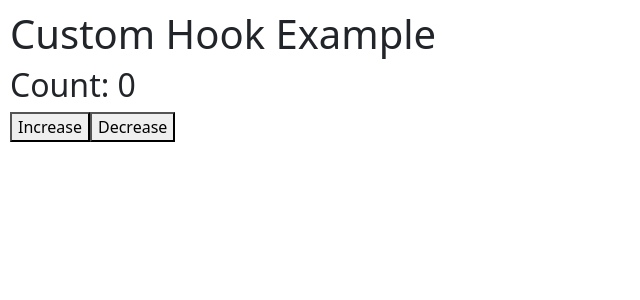
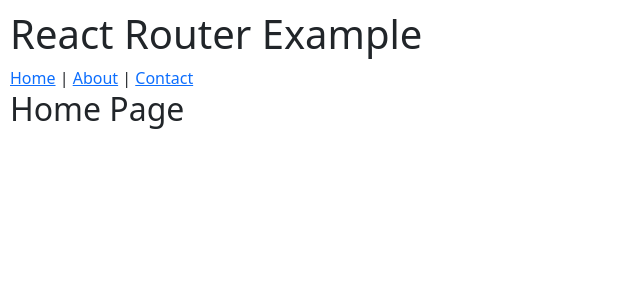
Before and after one commit to aimanaziz2000066/React-Practices, a React (Vite) app: page / in a window 1280 px wide. Shown: the top 300 px of the page, without its empty margins (0-640 px from the left). Built offline with nearby package versions, Linux system fonts and the light colour scheme.

Commit message:
Add React Router example

```diff
--- a/package.json
+++ b/package.json
@@ -14,6 +14,7 @@
     "react": "^19.2.8",
     "react-bootstrap": "^2.10.10",
     "react-dom": "^19.2.8",
+    "react-router-dom": "^7.18.2",
     "styled-components": "^6.5.1"
   },
   "devDependencies": {
--- a/src/App.jsx
+++ b/src/App.jsx
@@ -482,16 +482,46 @@
 // export default App;
 
 // Make Custom Hooks in React:-
-import useCounter from "./useCounter";
+// import useCounter from "./useCounter";
+// function App() {
+//   const { count, increase, decrease } = useCounter();
+//   return (
+//     <>
+//       <h1>Custom Hook Example</h1>
+//       <h2>Count: {count}</h2>
+//       <button onClick={increase}>Increase</button>
+//       <button onClick={decrease}>Decrease</button>
+//     </>
+//   );
+// }
+// export default App;
+
+//Basic Example of React Router:-
+import { BrowserRouter, Routes, Route, Link } from "react-router-dom";
+function Home() {
+  return <h2>Home Page</h2>;
+}
+function About() {
+  return <h2>About Page</h2>;
+}
+function Contact() {
+  return <h2>Contact Page</h2>;
+}
 function App() {
-  const { count, increase, decrease } = useCounter();
   return (
-    <>
-      <h1>Custom Hook Example</h1>
-      <h2>Count: {count}</h2>
-      <button onClick={increase}>Increase</button>
-      <button onClick={decrease}>Decrease</button>
-    </>
+    <BrowserRouter>
+      <h1>React Router Example</h1>
+      <nav>
+        <Link to="/">Home</Link> {" | "}
+        <Link to="/about">About</Link> {" | "}
+        <Link to="/contact">Contact</Link>
+      </nav>
+      <Routes>
+        <Route path="/" element={<Home />} />
+        <Route path="/about" element={<About />} />
+        <Route path="/contact" element={<Contact />} />
+      </Routes>
+    </BrowserRouter>
   );
 }
 export default App;
```
Also changed, not shown: 1 other file (tests, documents, lock files or other folders).
